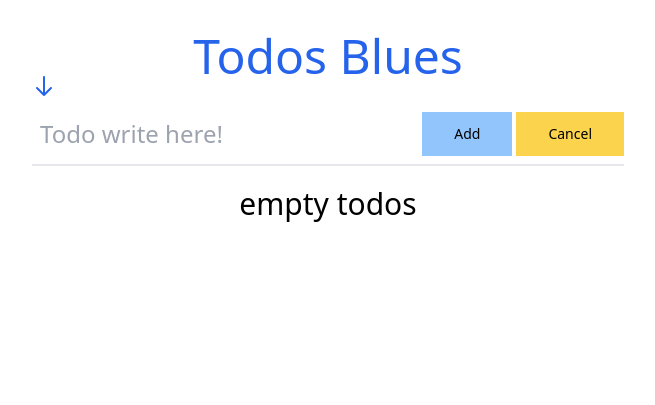
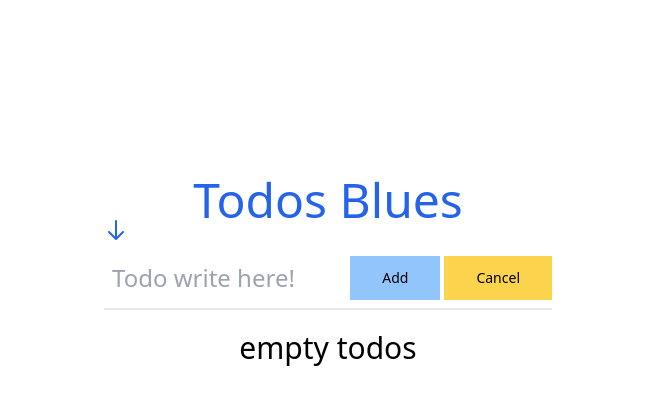
Before and after one commit to subhandp/todo-vue, a website: page index.html in a window 1280 px wide. Shown: the whole page, without its empty margins (312-967 px from the left). Drawn offline with nearby package versions, Linux system fonts and the light colour scheme.

Commit message:
initial commit

```diff
--- a/index.html
+++ b/index.html
@@ -12,7 +12,7 @@
 
 <body>
 
-    <div id="app" class="flex w-screen h-auto p-4">
+    <div id="app" class="flex w-screen h-auto p-40">
         <div class="w-1/4 h-full "></div>
         <div class="flex-col w-1/2 h-full p-4 shadow-outline">
             <h1 class="flex-1  text-center text-5xl  text-blue-600 ">Todos Blues</h1>
```
